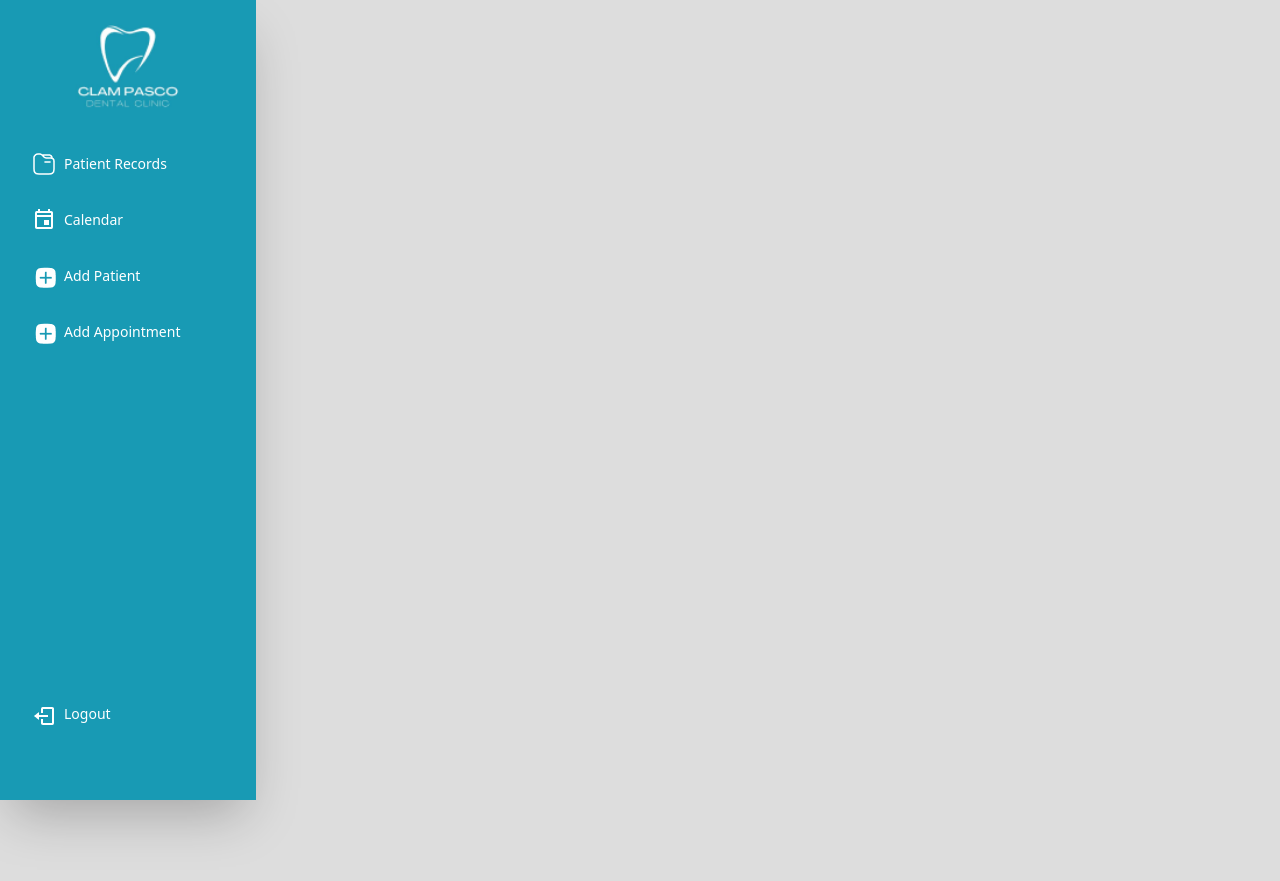
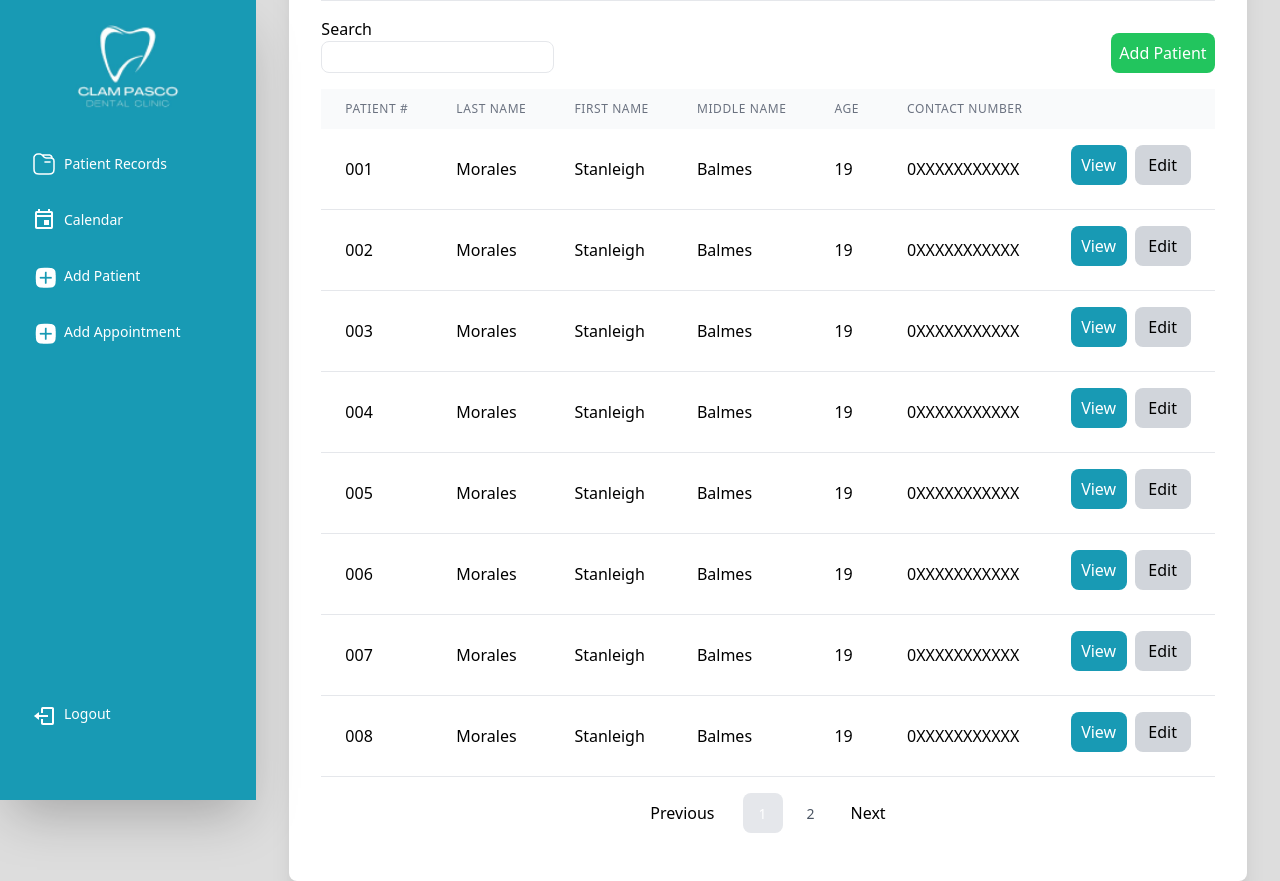
Before and after one commit to rieljasperapos/edrms, a React (Vite) app: page / in a window 1280 px wide. Before the commit the page ends 800 px from the top, so only its background shows below. Built offline with nearby package versions, Linux system fonts and the light colour scheme.

Commit message:
feat: pagination

```diff
--- a/package.json
+++ b/package.json
@@ -11,7 +11,8 @@
   },
   "dependencies": {
     "react": "^18.2.0",
-    "react-dom": "^18.2.0"
+    "react-dom": "^18.2.0",
+    "react-paginate": "^8.2.0"
   },
   "devDependencies": {
     "@types/react": "^18.2.15",
--- a/src/App.jsx
+++ b/src/App.jsx
@@ -1,12 +1,127 @@
-import './App.css'
+import React, { useState } from 'react';
+import ReactPaginate from 'react-paginate';
 import Navbar from './components/navbar'
+import Box from './components/box'
+import DumpDatas from './data'
+
+const itemsPerPage = 8;
+const yourData = DumpDatas;
 
 function App() {
+  const [currentPage, setCurrentPage] = useState(0);
+
+  const handlePageChange = (selectedPage) => {
+    setCurrentPage(selectedPage.selected);
+  };
+
+  const startIndex = currentPage * itemsPerPage;
+  const endIndex = startIndex + itemsPerPage;
+  const displayedData = yourData.slice(startIndex, endIndex);
 
   return (
-    <>
+    <div className='flex'>
       <Navbar />
-    </>
+      <div className='flex items-center justify-center flex-grow'>
+      <Box>
+        <div>
+          <h1 className="text-2xl font-medium mb-4 uppercase">Patient Records</h1>
+          <hr />
+        </div>
+
+        <div className='mt-4 flex justify-between'>
+          <div>
+            <p>Search</p>
+            <input className='border rounded-lg h-8'></input>
+          </div>
+          <div>
+            <button className="bg-green-500 text-white p-2 rounded-lg mt-4">Add Patient</button>
+          </div>
+        </div>
+
+        <div class="overflow-x-auto mt-4">
+          <table class="min-w-full">
+            <thead>
+              <tr>
+                <th class="px-6 py-3 bg-gray-50 text-left text-xs leading-4 font-medium text-gray-500 uppercase tracking-wider">
+                  Patient #
+                </th>
+                <th class="px-6 py-3 bg-gray-50 text-left text-xs leading-4 font-medium text-gray-500 uppercase tracking-wider">
+                  Last Name
+                </th>
+                <th class="px-6 py-3 bg-gray-50 text-left text-xs leading-4 font-medium text-gray-500 uppercase tracking-wider">
+                  First Name
+                </th>
+                <th class="px-6 py-3 bg-gray-50 text-left text-xs leading-4 font-medium text-gray-500 uppercase tracking-wider">
+                  Middle Name
+                </th>
+                <th class="px-6 py-3 bg-gray-50 text-left text-xs leading-4 font-medium text-gray-500 uppercase tracking-wider">
+                  Age
+                </th>
+                <th class="px-6 py-3 bg-gray-50 text-left text-xs leading-4 font-medium text-gray-500 uppercase tracking-wider">
+                  Contact Number
+                </th>
+                <th class="px-6 py-3 bg-gray-50 text-left text-xs leading-4 font-medium text-gray-500 uppercase tracking-wider">
+
+                </th>
+
+              </tr>
+            </thead>
+            <tbody>
+              {displayedData.map((item) => (
+                <tr key={item.id}>
+                <td class="px-6 py-4 whitespace-no-wrap border-b border-gray-200">
+                  <p>00{item.id}</p>
+                </td>
+                <td class="px-6 py-4 whitespace-no-wrap border-b border-gray-200">
+                  <p>Morales</p>
+                </td>
+                <td class="px-6 py-4 whitespace-no-wrap border-b border-gray-200">
+                  <p>Stanleigh</p>
+                </td>
+                <td class="px-6 py-4 whitespace-no-wrap border-b border-gray-200">
+                  <p>Balmes</p>
+                </td>
+                <td class="px-6 py-4 whitespace-no-wrap border-b border-gray-200">
+                  <p>19</p>
+                </td>
+                <td class="px-6 py-4 whitespace-no-wrap border-b border-gray-200">
+                  <p>0XXXXXXXXXXX</p>
+                </td>
+                <td class="px-6 py-4 whitespace-no-wrap border-b border-gray-200">
+                  <button className='bg-custom-blue text-white h-10 w-14 rounded-lg mr-2 mb-2'>View</button>
+                  <button className='bg-gray-300 h-10 w-14 rounded-lg'>Edit</button>
+                </td>
+              </tr>
+              ))}
+            </tbody>
+          </table>
+        </div>
+
+        <ReactPaginate
+        pageCount={Math.ceil(yourData.length / itemsPerPage)}
+        pageRangeDisplayed={2}
+        marginPagesDisplayed={1}
+        onPageChange={handlePageChange}
+        forcePage={currentPage}
+        containerClassName="flex justify-center my-4"
+        pageClassName="inline-block mx-1 rounded-lg px-4 py-2 text-gray-600"
+        pageLinkClassName="text-sm"
+        activeClassName="bg-gray-200 text-white"
+        previousLabel={
+          <button className="hover:bg-custom-blue px-4 py-2 rounded-full mr-2">
+            Previous
+          </button>
+        }
+        nextLabel={
+          <button className="hover:bg-custom-blue px-4 py-2 rounded-full">
+            Next
+          </button>
+        }
+      />
+      </Box>
+
+      </div>
+    </div>
   )
 }
 
```
Also changed, not shown: 1 other file (tests, documents, lock files or other folders).
